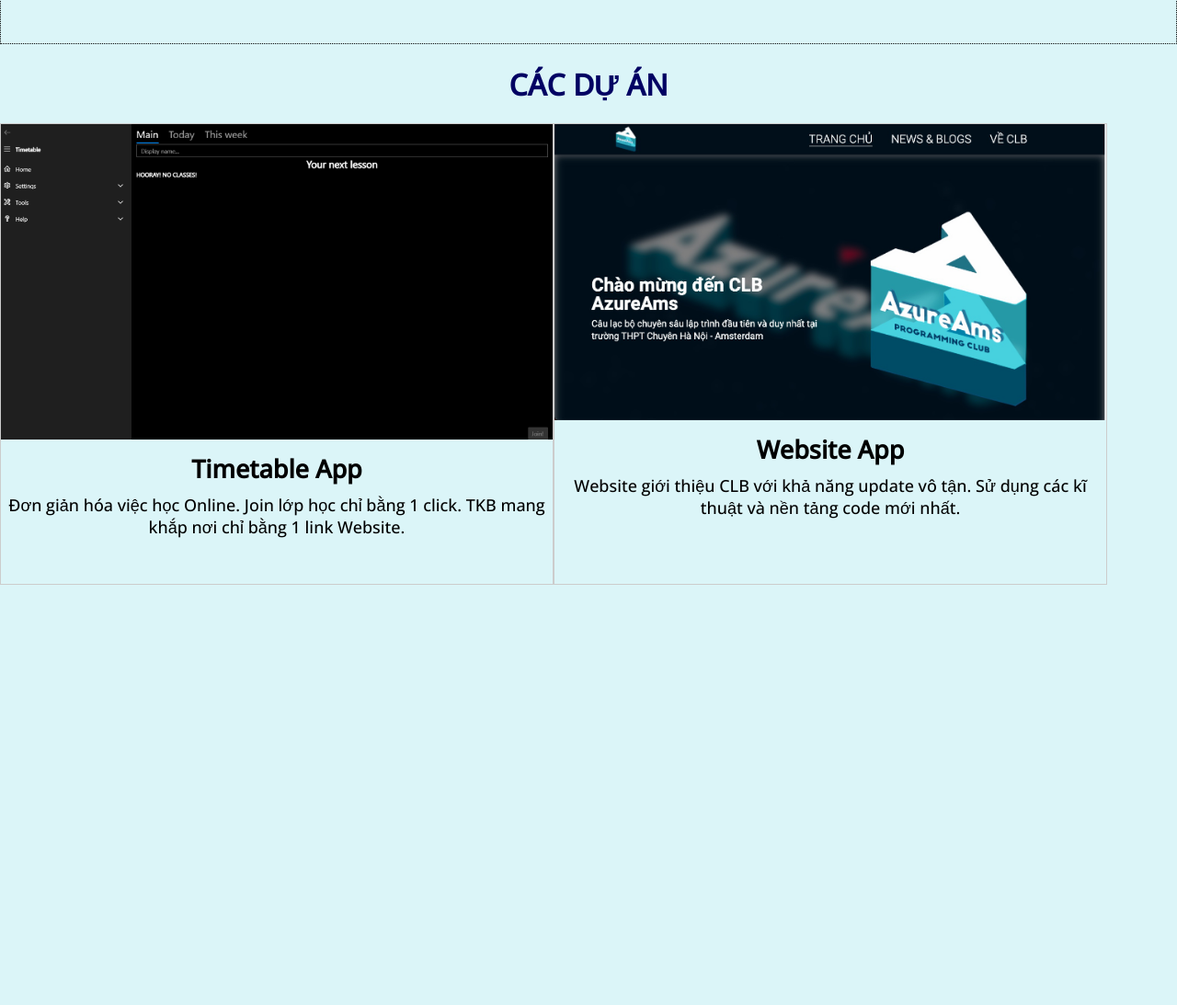
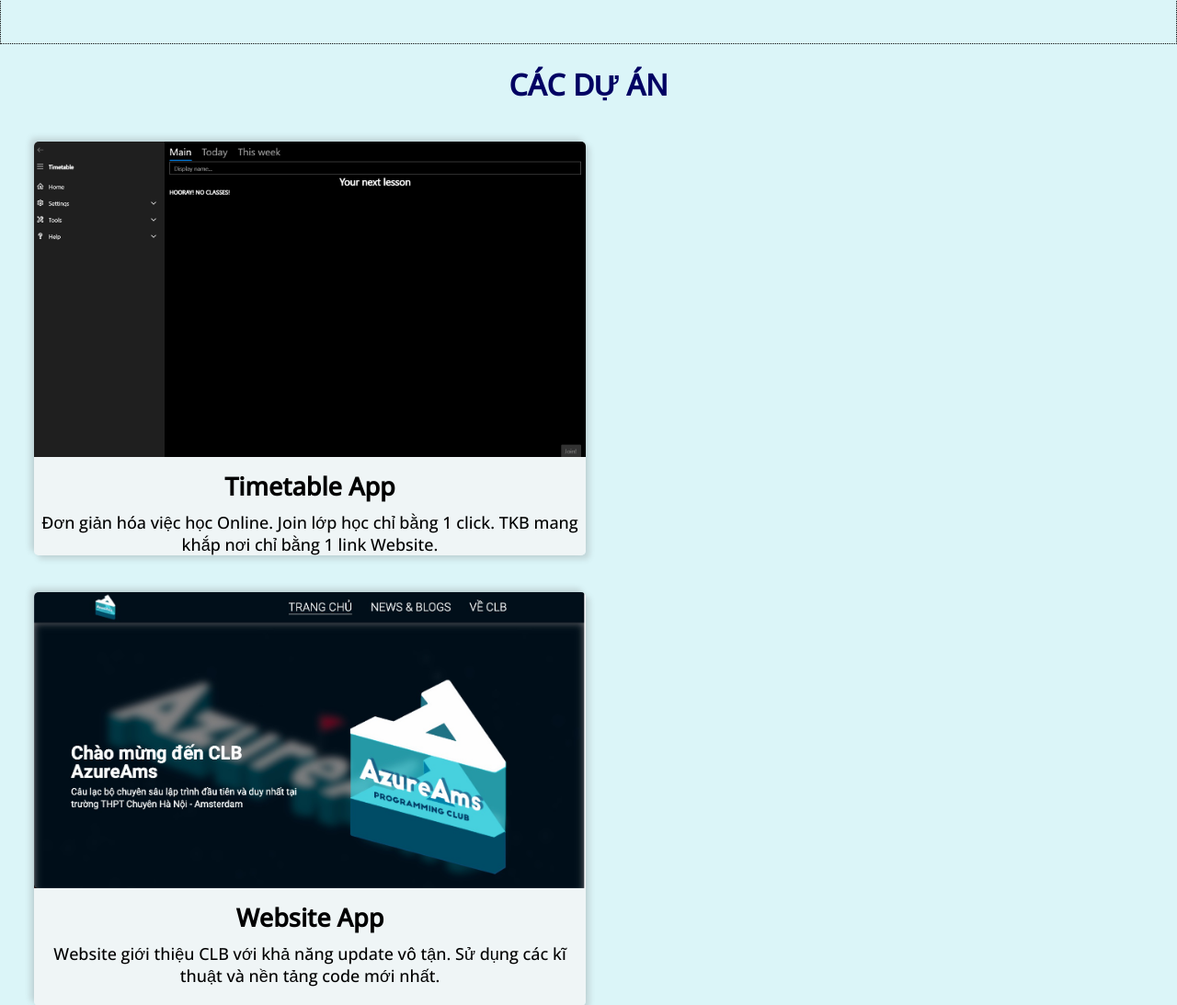
Before and after one commit to qvinhh/dev-web, a plain HTML site: page index.html in a window 1280 px wide. Shown: the part 925-2018 px from the top of the page at 92% size. Before the commit the page ends 1561 px from the top, so only its background shows below. Drawn offline with nearby package versions, Linux system fonts and the light colour scheme.

Commit message:
done 2/3

```diff
--- a/index.html
+++ b/index.html
@@ -64,13 +64,13 @@
     </div>
     <div id="myModal" class="modal">
         <span class="close">&times;</span>
-        <img class="modal-content" id="img01">
+        <img class="modal-content" id="img">
         <div id="caption"></div>
     </div>
     <script>
         var modal = document.getElementById('myModal');
         var img = document.getElementById('myImg1');
-        var modalImg = document.getElementById("img01");
+        var modalImg = document.getElementById("img");
         var captionText = document.getElementById("caption");
         img.onclick = function(){
           modal.style.display = "block";
@@ -85,7 +85,7 @@
     <script>
         var modal = document.getElementById('myModal');
         var img = document.getElementById('myImg2');
-        var modalImg = document.getElementById("img01");
+        var modalImg = document.getElementById("img");
         var captionText = document.getElementById("caption");
         img.onclick = function(){
           modal.style.display = "block";
--- a/style.css
+++ b/style.css
@@ -60,16 +60,32 @@
     transform: translate(0%, 350%);
 }
 .x{
-  margin: auto;
-  border: 1px solid #ccc;
-  float: left;
-  width: 600px;
-  height: 500px;
-  text-align: center;
+    border-radius: 5px;
+    background-color: rgba(241, 246, 247, 0.925) ;
+    float: left;
+    width: 600px;
+    height: 450px;
+    text-align: center;
+    margin: 20px 37px;
+    box-shadow: 4px 4px 6px rgba(88, 85, 85, 0.2), -4px -4px 6px rgba(88, 85, 85, 0.2);
 }
 .y{
     font-size: large;
 }
+#myImg1 {
+    border-radius: 5px 5px 0 0;
+    cursor: pointer;
+    transition: 0.3s;
+}
+
+#myImg1:hover {opacity: 0.7;}
+#myImg2{
+    border-radius: 5px 5px 0 0;
+    cursor: pointer;
+    transition: 0.3s;
+}
+
+#myImg2:hover {opacity: 0.7;}
 .modal {
     display: none;
     position: fixed;
```
